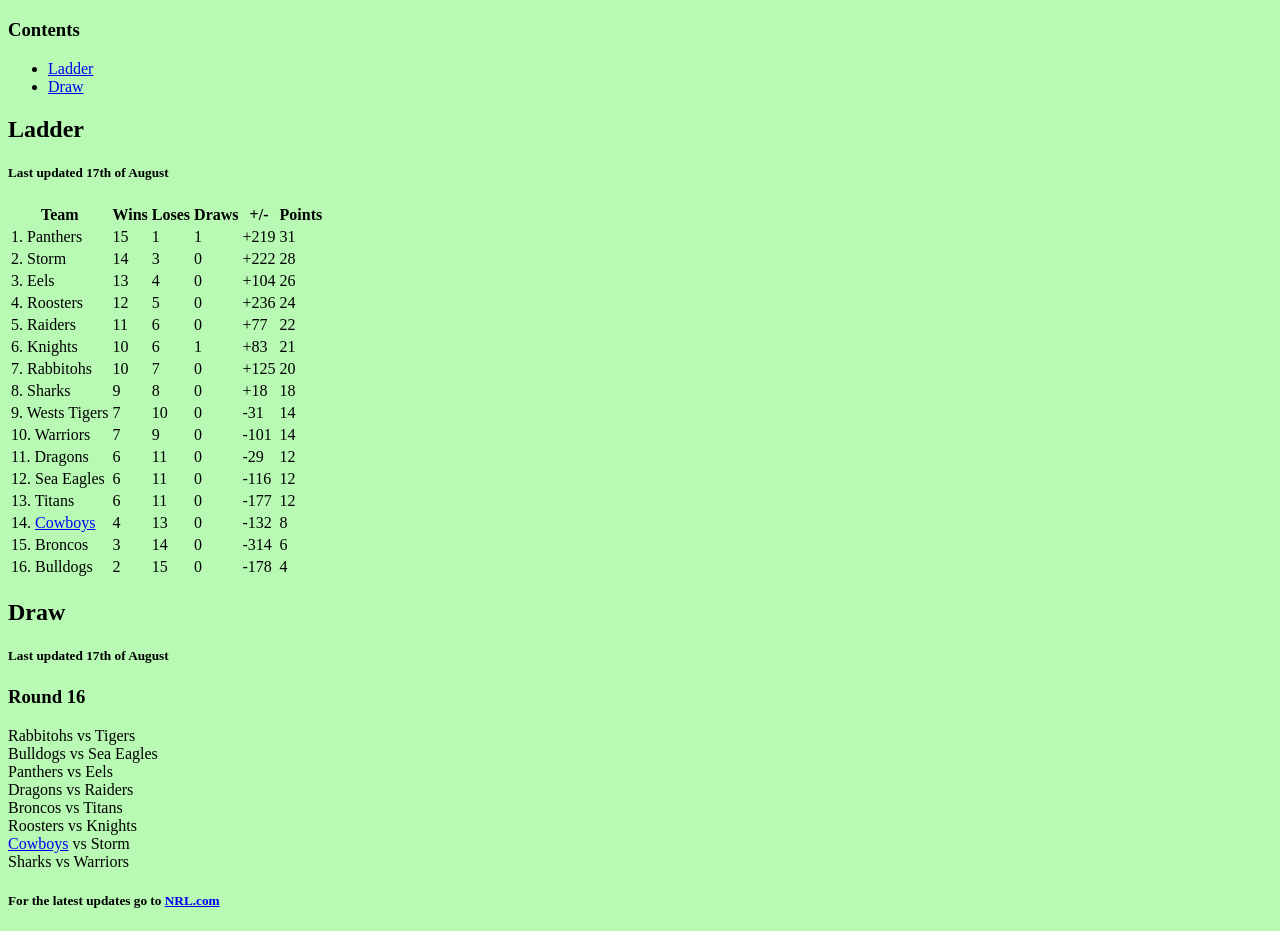
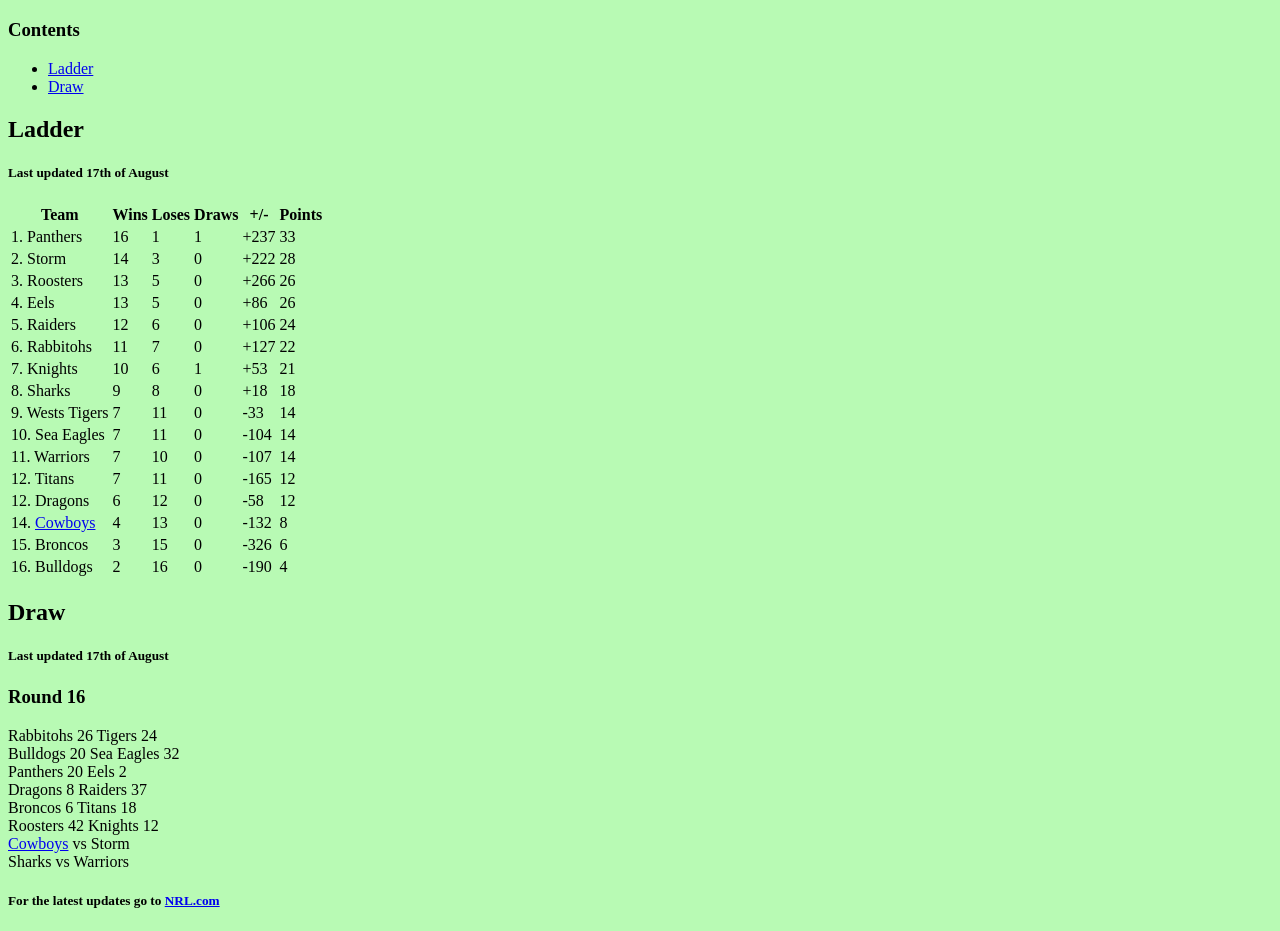
Before and after one commit to moojoohoo/nrl, a plain HTML site: page index.html in a window 1280 px wide. Shown: the part 61-992 px from the top of the page. Drawn offline with Linux system fonts and the light colour scheme.

Commit message:
Update index.html

```diff
--- a/index.html
+++ b/index.html
@@ -54,11 +54,11 @@
     </thead>
      <tbody>
         <td>1. Panthers</td>
-        <td>15</td>
+        <td>16</td>
         <td>1</td>
         <td>1</td>
-        <td>+219</td>
-        <td>31</td>
+        <td>+237</td>
+        <td>33</td>
     </tbody>
     <tbody>
         <td>2. Storm</td>
@@ -68,49 +68,50 @@
         <td>+222</td>
         <td>28</td>
     </tbody>
-     <tbody>
-        <td>3. Eels</td>
-        <td>13</td>
-        <td>4</td>
-        <td>0</td>
-        <td>+104</td>
-        <td>26</td>
-    </tbody>
+
 
 
 
      <tbody>
-        <td> 4. Roosters</td>
-        <td>12</td>
+        <td> 3. Roosters</td>
+        <td>13</td>
         <td>5</td>
         <td>0</td>
-        <td>+236</td>
-        <td>24</td>
+        <td>+266</td>
+        <td>26</td>
+    </tbody>
+    <tbody>
+        <td>4. Eels</td>
+        <td>13</td>
+        <td>5</td>
+        <td>0</td>
+        <td>+86</td>
+        <td>26</td>
     </tbody>
     <tbody>
         <td>5. Raiders</td>
-        <td>11</td>
+        <td>12</td>
         <td>6</td>
         <td>0</td>
-        <td>+77</td>
-        <td>22</td>
+        <td>+106</td>
+        <td>24</td>
     </tbody>
-       <tbody>
-        <td>6. Knights</td>
+
+      <tbody>
+          <td>6. Rabbitohs </td>
+          <td>11</td>
+        <td>7</td>
+        <td>0</td>
+          <td>+127</td>
+          <td>22</td>
+    </tbody>
+    <tbody>
+        <td>7. Knights</td>
         <td>10</td>
         <td>6</td>
         <td>1</td>
-        <td>+83</td>
+        <td>+53</td>
         <td>21</td>
-    </tbody>
-
-      <tbody>
-          <td>7. Rabbitohs </td>
-          <td>10</td>
-        <td>7</td>
-        <td>0</td>
-          <td>+125</td>
-          <td>20</td>
     </tbody>
 
 
@@ -125,49 +126,51 @@
       <tbody>
         <td>9. Wests Tigers </td>
         <td>7</td>
-        <td>10</td>
+        <td>11</td>
         <td>0</td>
-        <td>-31</td>
+        <td>-33</td>
+        <td>14</td>
+    </tbody>
+      <tbody>
+        <td>10. Sea Eagles</td>
+        <td>7</td>
+        <td>11</td>
+        <td>0</td>
+        <td>-104</td>
         <td>14</td>
     </tbody>
        <tbody>
-        <td>10. Warriors</td>
+        <td>11. Warriors</td>
         <td>7</td>
-        <td>9</td>
+        <td>10</td>
         <td>0</td>
-        <td>-101</td>
+        <td>-107</td>
         <td>14</td>
     </tbody>
 
 
 
 
-    <tbody>
-         <td>11. Dragons</td>
-        <td>6</td>
+
+
+
+
+
+     <tbody>
+         <td>12. Titans</td>
+        <td>7</td>
         <td>11</td>
         <td>0</td>
-        <td>-29</td>
+        <td>-165</td>
         <td>12</td>
     </tbody>
 
-
-      <tbody>
-        <td>12. Sea Eagles</td>
+    <tbody>
+         <td>12. Dragons</td>
         <td>6</td>
-        <td>11</td>
+        <td>12</td>
         <td>0</td>
-        <td>-116</td>
-        <td>12</td>
-    </tbody>
-
-
-     <tbody>
-         <td>13. Titans</td>
-        <td>6</td>
-        <td>11</td>
-        <td>0</td>
-        <td>-177</td>
+        <td>-58</td>
         <td>12</td>
     </tbody>
      <tbody>
@@ -181,17 +184,17 @@
      <tbody>
         <td>15. Broncos</td>
         <td>3</td>
-        <td>14</td>
+        <td>15</td>
         <td>0</td>
-        <td>-314</td>
+        <td>-326</td>
         <td>6</td>
     </tbody>
      <tbody>
         <td>16. Bulldogs</td>
         <td>2</td>
-         <td>15</td>
+         <td>16</td>
         <td>0</td>
-         <td>-178</td>
+         <td>-190</td>
         <td>4</td>
     </tbody>
 
@@ -199,12 +202,12 @@
 <h2 id="d">Draw</h2>
 <h5>Last updated 17th of August</h5>
 <h3>Round 16</h3>
-<p>Rabbitohs vs Tigers<br>
- Bulldogs vs Sea Eagles<br>
-    Panthers vs Eels<br>
-    Dragons vs Raiders<br>
-  Broncos vs Titans<br>
-    Roosters vs Knights<br>
+<p>Rabbitohs 26 Tigers 24<br>
+ Bulldogs 20 Sea Eagles 32<br>
+    Panthers 20 Eels 2<br>
+    Dragons 8 Raiders 37<br>
+  Broncos 6 Titans 18<br>
+    Roosters 42 Knights 12<br>
     <a href="https://moojoohoo.github.io/The-Cowboys/">Cowboys</a> vs Storm <br>
     Sharks vs Warriors
 </p>
```
